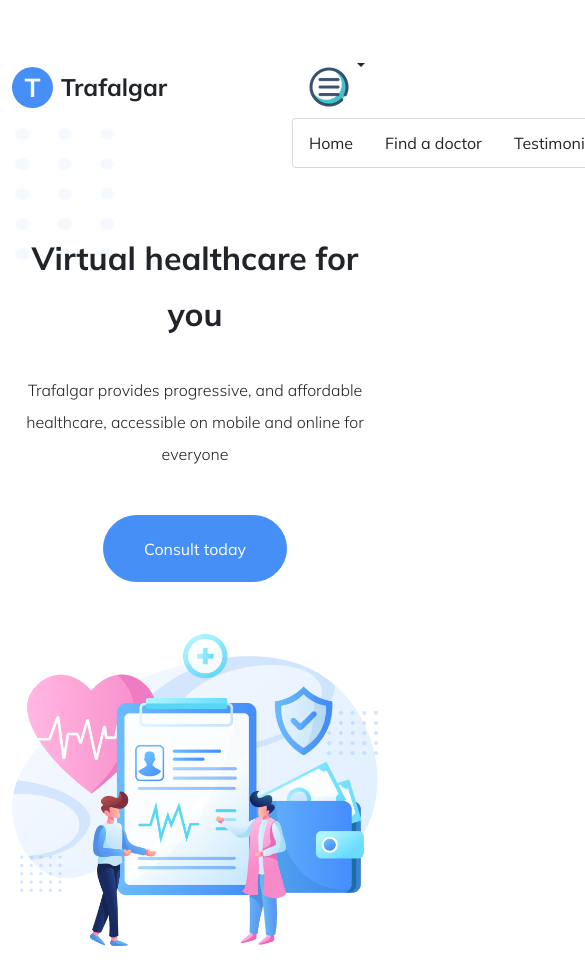
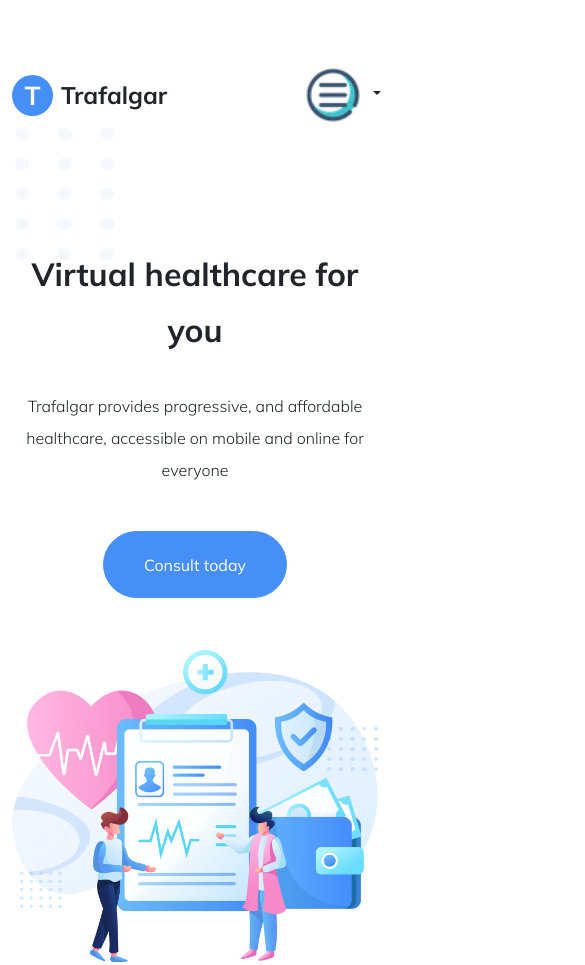
Before and after one commit to ElnaraSadiqli/VirtualHealthCareProjectTemplate, a plain HTML site: page index.html in a window 390 px wide. Shown: the top 965 px of the page, 585 px wide, since content can reach past the window. Drawn offline with nearby package versions, Linux system fonts and the light colour scheme; files that its build step writes are made by us from their sources.

Commit message:
"Compilated"

```diff
--- a/index.html
+++ b/index.html
@@ -118,12 +118,12 @@
                 </ul>
                 <!-- Mobile Menu Button navbar -->
                 <!-- <button class="nav-mob-menu d-flex d-lg-none"></button> -->
-                <div class="btn-group">
-                    <button class="btn  dropdown-toggle nav-mob-menu d-flex d-lg-none" type="button"
+                <div class="btn-group d-flex d-lg-none">
+                    <button class="btn  dropdown-toggle nav-mob-menu " type="button"
                         id="dropdownMenuButton1" data-bs-toggle="dropdown" aria-expanded="false">
                         <img src="Images/menubar.png" alt="MenuBar image on Header">
                     </button>
-                    <div class="dropdown-menu dropdown-menu-right d-flex d-lg-none">
+                    <div class="dropdown-menu dropdown-menu-right ">
                         <button class="dropdown-item" type="button">Home</button>
                         <button class="dropdown-item" type="button">Find a doctor</button>
                         <button class="dropdown-item" type="button">Testimonials</button>
```
